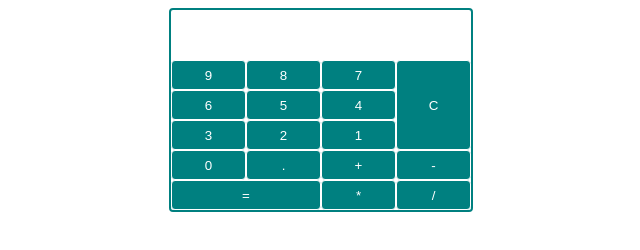
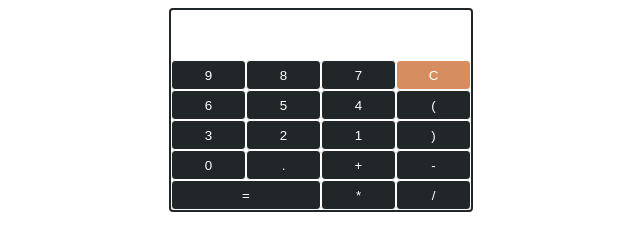
Before and after one commit to AudricSan/Scripts-Clients, a plain HTML site: page tuto YT/calculator/index.html in a window 1280 px wide. Shown: the whole page, without its empty margins (319-959 px from the left). Drawn offline with Linux system fonts and the light colour scheme.

Commit message:
Calculator

```diff
--- a/tuto YT/calculator/index.html
+++ b/tuto YT/calculator/index.html
@@ -1,5 +1,5 @@
 <!DOCTYPE html>
-<html lang="en">
+<html lang="fr/BE">
 
 <head>
   <meta charset="UTF-8">
@@ -12,24 +12,32 @@
 
 <body>
 
-  <div class="app">
+  <div class="calculator">
     <h3 id="result"></h3>
-    <button class="btn" id="9">9</button>
-    <button class="btn" id="8">8</button>
-    <button class="btn" id="7">7</button>
-    <button class="btn" id="6">6</button>
-    <button class="btn" id="5">5</button>
-    <button class="btn" id="4">4</button>
-    <button class="btn" id="3">3</button>
-    <button class="btn" id="2">2</button>
-    <button class="btn" id="1">1</button>
-    <button class="btn" id="0">0</button>
-    <button class="btn" id=".">.</button>
-    <button class="btn" id="+">+</button>
-    <button class="btn" id="-">-</button>
+    <button class="btn">9</button>
+    <button class="btn">8</button>
+    <button class="btn">7</button>
+    <button class="btn">6</button>
+    <button class="btn">5</button>
+    <button class="btn">4</button>
+
+    <button class="btn">(</button>
+
+    <button class="btn">3</button>
+    <button class="btn">2</button>
+    <button class="btn">1</button>
+
+    <button class="btn">)</button>
+
+    <button class="btn">0</button>
+
+    <button class="btn">.</button>
+    <button class="btn">+</button>
+    <button class="btn">-</button>
     <button id="equal">=</button>
-    <button class="btn" id="*">*</button>
-    <button class="btn" id="/">/</button>
+    <button class="btn">*</button>
+    <button class="btn">/</button>
+
     <button id="clear">C</button>
   </div>
 
--- a/tuto YT/calculator/index.js
+++ b/tuto YT/calculator/index.js
@@ -1,16 +1,17 @@
-const buttons = document.querySelectorAll(".btn");
-const result = document.getElementById("result");
+const buttons = document.querySelectorAll('.btn');
+const result = document.getElementById('result');
 
-buttons.forEach((button) => {
-  button.addEventListener("click", (e) => {
-    result.textContent += e.target.id;
-  });
-});
+buttons.forEach((button) =>{
+  button.addEventListener('click', (e) => {
+    //console.log(e.target.id);
+    result.textContent += e.target.textContent;
+  })
+})
 
-equal.addEventListener("click", () => {
+equal.addEventListener('click', () =>{
   result.textContent = eval(result.textContent);
-});
+})
 
-clear.addEventListener("click", () => {
+clear.addEventListener('click', () => {
   result.textContent = "";
-});
+})
--- a/tuto YT/calculator/style.css
+++ b/tuto YT/calculator/style.css
@@ -1,4 +1,4 @@
-.app {
+.calculator {
   display: grid;
   width: 300px;
   margin: 0 auto;
@@ -7,33 +7,43 @@
   grid-template-areas:
     "res res res res"
     "7 8 9 reset"
-    "4 5 6 reset"
-    "1 2 3 reset"
+    "4 5 6 az"
+    "1 2 3 az"
     "0 dot plus minus"
     "equal equal times div";
-  border: 2px solid teal;
+  border: 2px solid #212728;
   border-radius: 4px;
 }
+
 h3 {
   text-align: right;
   margin: 7px 10px 0 0;
   font-size: 2rem;
   grid-area: res;
 }
+
 button {
-  background: teal;
+  background: #212728;
   color: white;
   border: 1px solid white;
   border-radius: 4px;
   cursor: pointer;
   transition: 0.2s;
 }
+
 button:hover {
-  background: rgb(5, 190, 190);
+  background: #535356;
 }
+
 #equal {
   grid-area: equal;
 }
+
 #clear {
   grid-area: reset;
+  background: #D68E61;
 }
+
+#clear:hover{
+  background: #D6B098;
+}
```
